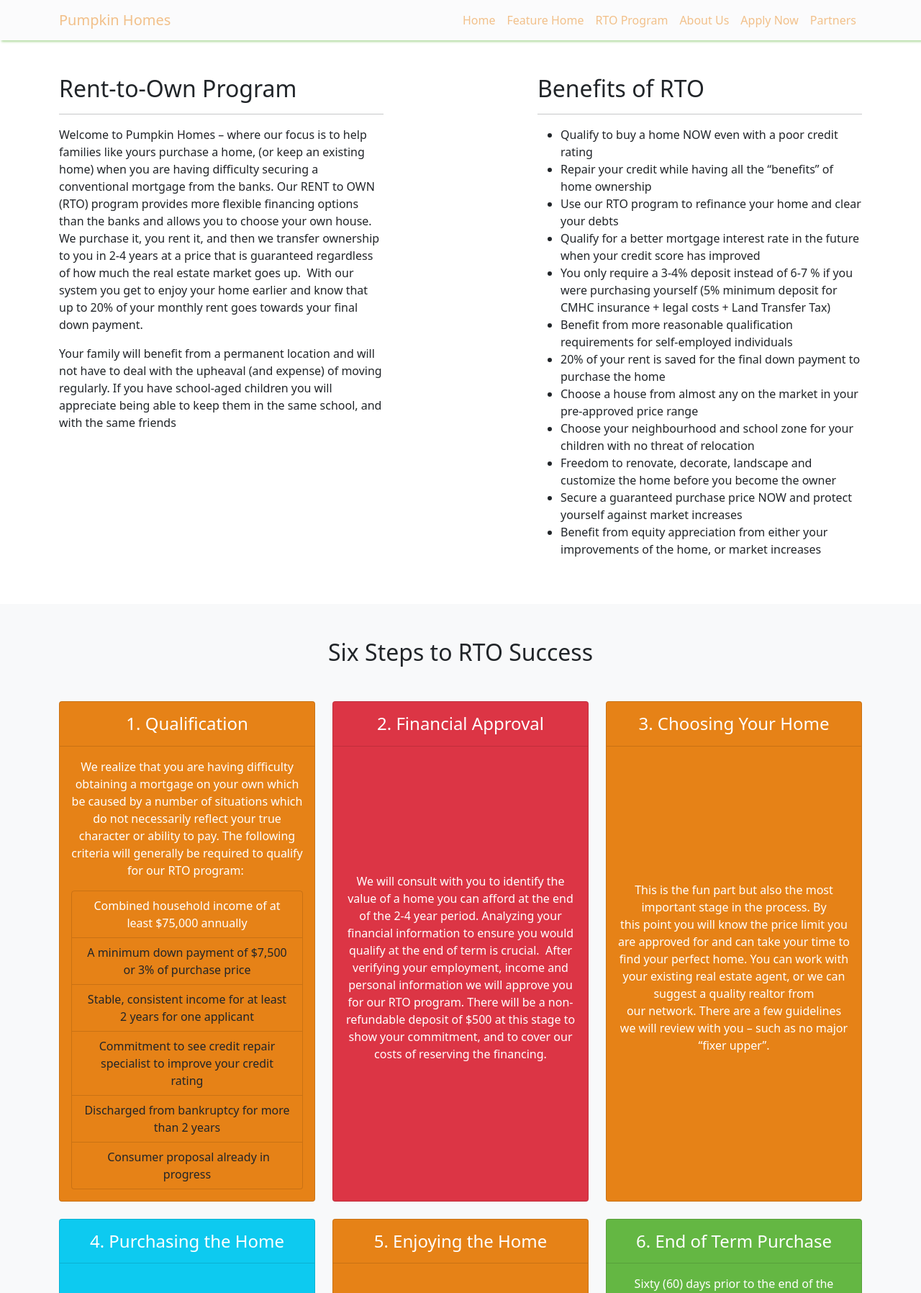
After one commit to liamp2/website, a PHP site: page /pumpkin-homes/RTO.html in a window 1280 px wide. The commit adds this page. Shown: the top 1796 px of the page at 72% size. Run offline with PHP 8.4, Linux system fonts and the light colour scheme; some libraries are stand-ins or nearby versions.

Commit message:
RTO template page added, need to still add styles

```diff
--- /dev/null
+++ b/pumpkin-homes/RTO.html
@@ -0,0 +1,220 @@
+<!DOCTYPE html>
+<html lang="en">
+<head>
+    <meta charset="UTF-8">
+    <meta http-equiv="X-UA-Compatible" content="IE=edge">
+    <meta name="viewport" content="width=device-width, initial-scale=1.0">
+    <!-- Font Awesome -->
+    <link rel="stylesheet" href="https://cdnjs.cloudflare.com/ajax/libs/font-awesome/5.8.2/css/all.css" />
+    <!-- CSS only -->
+    <link rel="stylesheet" href="css/bootstrap.css">
+    <link rel="stylesheet" href="css/style.css">
+     <!-- SLICK SLIDE -->
+     <link rel="stylesheet" href="https://cdnjs.cloudflare.com/ajax/libs/slick-carousel/1.8.1/slick.min.css" integrity="sha512-yHknP1/AwR+yx26cB1y0cjvQUMvEa2PFzt1c9LlS4pRQ5NOTZFWbhBig+X9G9eYW/8m0/4OXNx8pxJ6z57x0dw==" crossorigin="anonymous" referrerpolicy="no-referrer" />
+     <!-- <link rel="stylesheet" href="css/slick-theme.css"> -->
+     <link rel="stylesheet" href="https://cdnjs.cloudflare.com/ajax/libs/slick-carousel/1.8.1/slick-theme.min.css" integrity="sha512-17EgCFERpgZKcm0j0fEq1YCJuyAWdz9KUtv1EjVuaOz8pDnh/0nZxmU6BBXwaaxqoi9PQXnRWqlcDB027hgv9A==" crossorigin="anonymous" referrerpolicy="no-referrer" />
+    <title>Pumpkin Homes</title>
+</head>
+<body>
+    <!-- NAVBAR -->
+    <nav class="navbar navbar-expand-md navbar-light bg-light">
+        <div class="container">
+            <a href="index.html" class="navbar-brand">Pumpkin Homes</a>
+            <button class="navbar-toggler" data-bs-toggle="collapse" data-bs-target="#navbarCollapse">
+                <span class="navbar-toggler-icon"></span>
+            </button>
+
+            <div class="collapse navbar-collapse" id="navbarCollapse">
+                <ul class="navbar-nav ms-auto">
+                    <li class="nav-item">
+                        <a href="index.html" class="nav-link">Home</a>
+                    </li>
+                    <li class="nav-item">
+                        <a href="feature-home.html" class="nav-link">Feature Home</a>
+                    </li>
+                    <li class="nav-item active">
+                        <a href="RTO.html" class="nav-link">RTO Program</a>
+                    </li>
+                    <li class="nav-item">
+                        <a href="about.html" class="nav-link">About Us</a>
+                    </li>
+                    <li class="nav-item">
+                        <a href="apply.html" class="nav-link">Apply Now</a>
+                    </li>
+                    <li class="nav-item">
+                        <a href="partner.html" class="nav-link">Partners</a>
+                    </li>
+                </ul>
+            </div>
+        </div>
+    </nav>
+
+
+    <!-- RTO SECTION -->
+    <section id="RTO-info">
+        <div class="container pt-5 mb-5">
+            <div class="row">
+                <div class="col-md-5">
+                    <h2>Rent-to-Own Program</h2>
+                    <hr>
+                    <p>Welcome to Pumpkin Homes – where our focus is to help families like yours purchase a home, (or keep an existing home) when you are having difficulty securing a conventional mortgage from the banks. Our RENT to OWN (RTO) program provides more flexible financing options than the banks and allows you to choose your own house. We purchase it, you rent it, and then we transfer ownership to you in 2-4 years at a price that is guaranteed regardless of how much the real estate market goes up.  With our system you get to enjoy your home earlier and know that up to 20% of your monthly rent goes towards your final down payment. </p>
+                    <p>Your family will benefit from a permanent location and will not have to deal with the upheaval (and expense) of moving regularly. If you have school-aged children you will appreciate being able to keep them in the same school, and with the same friends</p>
+                </div>
+                <div class="col-md-5 ms-auto">
+                    <h2>Benefits of RTO</h2>
+                    <hr>
+                    <ul>
+                        <li>Qualify to buy a home NOW even with a poor credit rating</li>
+                        <li>Repair your credit while having all the “benefits” of home ownership</li>
+                        <li>Use our RTO program to refinance your home and clear your debts</li>
+                        <li>Qualify for a better mortgage interest rate in the future when your credit score has improved</li>
+                        <li>You only require a 3-4% deposit instead of 6-7 % if you were purchasing yourself (5% minimum deposit for CMHC insurance + legal costs + Land Transfer Tax)</li>
+                        <li>Benefit from more reasonable qualification requirements for self-employed individuals</li>
+                        <li>20% of your rent is saved for the final down payment to purchase the home</li>
+                        <li>Choose a house from almost any on the market in your pre-approved price range</li>
+                        <li>Choose your neighbourhood and school zone for your children with no threat of relocation</li>
+                        <li>Freedom to renovate, decorate, landscape and customize the home before you become the owner</li>
+                        <li>Secure a guaranteed purchase price NOW and protect yourself against market increases</li>
+                        <li>Benefit from equity appreciation from either your improvements of the home, or market increases</li>
+
+                    </ul>
+                </div>
+            </div>
+        </div>
+    </section>
+
+    <section id="six-steps" class="bg-light">
+        <div class="container pt-5">
+            <div class="row">
+                <h2 class="text-center mb-5">Six Steps to RTO Success</h2>
+
+                <div class="d-flex align-items-stretch col-lg-4 col-md-6 mb-4 ">
+                    <div class="card bg-primary text-white text-center">
+                        <h4 class="card-header bg-transparent p-3">1. Qualification</h4>
+                        <div class="card-body Aligner">
+                            <div class="Aligner-item">
+
+                                <!-- <h4 class="card-header bg-transparent mb-3">1. Qualification</h4> -->
+                                <p>We realize that you are having difficulty obtaining a mortgage on your own which be caused by a number of situations which do not necessarily reflect your true character or ability to pay. The following criteria will generally be required to qualify for our RTO program: </p>
+                                <ul class="list-group">
+                                    <li class="list-group-item bg-transparent text-white">Combined household income of at least $75,000 annually</li>
+                                    <li class="list-group-item bg-transparent">A minimum down payment of $7,500 or 3% of purchase price</li>
+                                    <li class="list-group-item bg-transparent">Stable, consistent income for at least 2 years for one applicant</li>
+                                    <li class="list-group-item bg-transparent">Commitment to see credit repair specialist to improve your credit rating</li>
+                                    <li class="list-group-item bg-transparent">Discharged from bankruptcy for more than 2 years</li>
+                                    <li class="list-group-item bg-transparent"> Consumer proposal already in progress</li>
+                                </ul>
+                            </div>
+                        </div>
+                    </div>
+                </div>
+
+                <div class="d-flex align-items-stretch col-lg-4 col-md-6 mb-4">
+                    <div class="card bg-danger text-white text-center">
+                        <h4 class="card-header bg-transparent p-3">2. Financial Approval</h4>
+                        <div class="card-body Aligner">
+                            <div class="Aligner-item">
+                                <!-- <h4 class="card-header bg-transparent mb-3">2. Financial Approval</h4> -->
+                                <p>We will consult with you to identify the value of a home you can afford at the end of the 2-4 year period. Analyzing your financial information to ensure you would qualify at the end of term is crucial.  After verifying your employment, income and personal information we will approve you for our RTO program. There will be a non- refundable deposit of $500 at this stage to show your commitment, and to cover our costs of reserving the financing.</p>
+                            </div>
+                        </div>
+                    </div>
+                </div>
+                <div class="d-flex align-items-stretch col-lg-4 col-md-6 mb-4">
+                    <div class="card bg-primary text-white text-center">
+                        <h4 class="card-header bg-transparent p-3">3. Choosing Your Home</h4>
+                        <div class="card-body Aligner">
+                            <div class="Aligner-item">
+                                <!-- <h4 class="card-header bg-transparent mb-3">3. Choosing Your Home</h4>     -->
+                                <p>This is the fun part but also the most important stage in the process. By this point you will know the price limit you are approved for and can take your time to find your perfect home. You can work with your existing real estate agent, or we can suggest a quality realtor from our network. There are a few guidelines we will review with you – such as no major “fixer upper”.</p>
+                            </div>
+                        </div>
+                    </div>
+                </div>
+                <div class="d-flex align-items-stretch col-lg-4 col-md-6 mb-4">
+                    <div class="card bg-info text-white text-center">
+                        <h4 class="card-header bg-transparent p-3">4. Purchasing the Home</h4>
+                        <div class="card-body Aligner">
+                            <div class="Aligner-item">
+                                <!-- <h4 class="card-header bg-transparent mb-3">4. Purchasing the Home</h4> -->
+                                <p>Our team of experts - mortgage broker, real estate agent, lawyer, home inspector - will use their collective experience to make this a simple, quick and successful process. Pumpkin Homes will submit the offer and become the home owner and you become the tenant-buyer for 2-4 years. We will enter a Option to Purchase Agreement that details the final guaranteed purchase value. We will also sign an Occoupancy Agreement, which is very similar to standard rental agreement.</p>
+                            </div>
+                        </div>
+                    </div>
+                </div>
+                <div class="d-flex align-items-stretch col-lg-4 col-md-6 mb-4">
+                    <div class="card bg-primary text-white text-center">
+                        <h4 class="card-header bg-transparent p-3">5. Enjoying the Home</h4>
+                        <div class="card-body Aligner">
+                            <div class="Aligner-item">
+                                <!-- <h4 class="card-header bg-transparent mb-3">5. Enjoying the Home</h4> -->
+                                <p> You enjoy all the benefits of home ownership during the rental term and can customize and improve your home. Any structural modifications to the home will require our approval, and if necessary the proper permits.</p>
+                            </div>
+                        </div>
+                    </div>
+                </div>
+                <div class="d-flex align-items-stretch col-lg-4 col-md-6 mb-4">
+                    <div class="card bg-success text-white text-center">
+                        <h4 class="card-header bg-transparent p-3">6. End of Term Purchase</h4>
+                        <div class="card-body Aligner">
+                            <div class="Aligner-item">
+                                    <!-- <h4 class="card-header bg-transparent mb-3">6. End of Term Purchase</h4> -->
+                                <p class="">Sixty (60) days prior to the end of the rental term we will be in touch to make arrangements for you to purchase your home as planned - at the guaranteed price agreed to in our agreement. The final steps as we transfer ownership to you are all pre-planned and very straight forward. Remember that your initial deposit, and your monthly down payment credits, together we will all contribute towards your final down payment. At this point your credit rating will be improved allowing you to qualify for your own mortgage.</p>
+                            </div>
+                        </div>
+                    </div>
+                </div>
+            </div>
+        </div>
+    </section>
+
+
+
+    <!-- FOOTER -->
+    <footer class="main-footer bg-dark ">
+        <div class="container text-center text-primary">
+            <div class="pt-4">
+                <div class="col-lg-6 m-auto">
+                    <h3>Contact Us Now</h3>
+                    <form id="contactForm" action="">
+                        <div class="input-group mb-2">
+                            <span class="input-group-text"><i class="fas fa-user form-icon"></i></span>
+                            <input type="name" class="form-control" placeholder="Name">
+                        </div>
+                        <div class="input-group mb-2">
+                            <span class="input-group-text"><i class="fas fa-at"></i></span>
+                            <input type="email" class="form-control" placeholder="Email">
+                        </div>
+                        <div class="input-group mb-2">
+                            <span class="input-group-text"><i class="fas fa-pencil-alt"></i></span>
+                            <input type="Subject" class="form-control" placeholder="Subject">
+                        </div>
+                        <div class="input-group mb-2">
+                            <span class="input-group-text"><i class="fas fa-envelope"></i></span>
+                            <textarea class="form-control" rows="5" placeholder="Message"></textarea>
+                        </div>
+                        <div class="input-group d-grid mb-2">
+                            <button type="submit" class="btn btn-success">Submit</button>
+                        </div>
+                    </form>
+
+                </div>
+            </div>
+            <div class="col pb-1">
+                <p class="text-muted">Copyright &copy; <span id="year"></span></p>
+            </div>
+        </div>
+    </footer>
+
+    <!-- JQUERY -->
+    <script src="https://code.jquery.com/jquery-3.6.0.min.js" integrity="sha256-/xUj+3OJU5yExlq6GSYGSHk7tPXikynS7ogEvDej/m4=" crossorigin="anonymous"></script>
+    <!-- JavaScript Bundle with Popper -->
+    <script src="https://cdn.jsdelivr.net/npm/bootstrap@5.0.1/dist/js/bootstrap.bundle.min.js" integrity="sha384-gtEjrD/SeCtmISkJkNUaaKMoLD0//ElJ19smozuHV6z3Iehds+3Ulb9Bn9Plx0x4" crossorigin="anonymous"></script>
+    <!--SLICK SLIDE  -->
+    <script src="https://cdnjs.cloudflare.com/ajax/libs/slick-carousel/1.8.1/slick.min.js" integrity="sha512-XtmMtDEcNz2j7ekrtHvOVR4iwwaD6o/FUJe6+Zq+HgcCsk3kj4uSQQR8weQ2QVj1o0Pk6PwYLohm206ZzNfubg==" crossorigin="anonymous" referrerpolicy="no-referrer"></script>
+    <script>
+        //get the current year for the copyright
+        $('#year').text(new Date().getFullYear());
+    </script>
+</body>
+</html>
--- a/pumpkin-homes/css/style.css
+++ b/pumpkin-homes/css/style.css
@@ -62,3 +62,20 @@
   color: tint-color(#e68217, 90%); }
 .main-footer .fas {
   color: #e68217; }
+
+#six-steps .card-body {
+  position: relative; }
+  #six-steps .card-body .vertical-text-center {
+    background: yellow;
+    position: absolute;
+    top: 50%; }
+
+.Aligner {
+  display: flex;
+  align-items: center; }
+
+.Aligner-item {
+  max-width: 100%; }
+
+.Aligner-item--top {
+  align-self: flex-start; }
--- a/pumpkin-homes/scss/style.scss
+++ b/pumpkin-homes/scss/style.scss
@@ -85,3 +85,28 @@ $green: #64b743;
     }
 
 }
+
+#six-steps{
+    .card-body{
+        position: relative;
+
+        .vertical-text-center{
+            background: yellow;
+            position: absolute;
+            top: 50%;
+        }
+    }
+}
+
+.Aligner {
+    display: flex;
+    align-items: center;
+  }
+
+  .Aligner-item {
+    max-width: 100%;
+  }
+
+  .Aligner-item--top {
+    align-self: flex-start;
+  }
```
